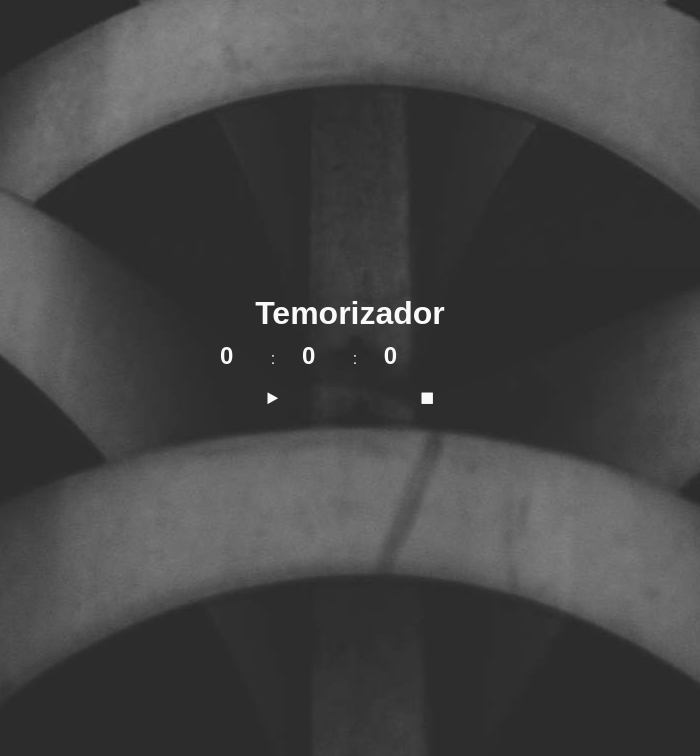
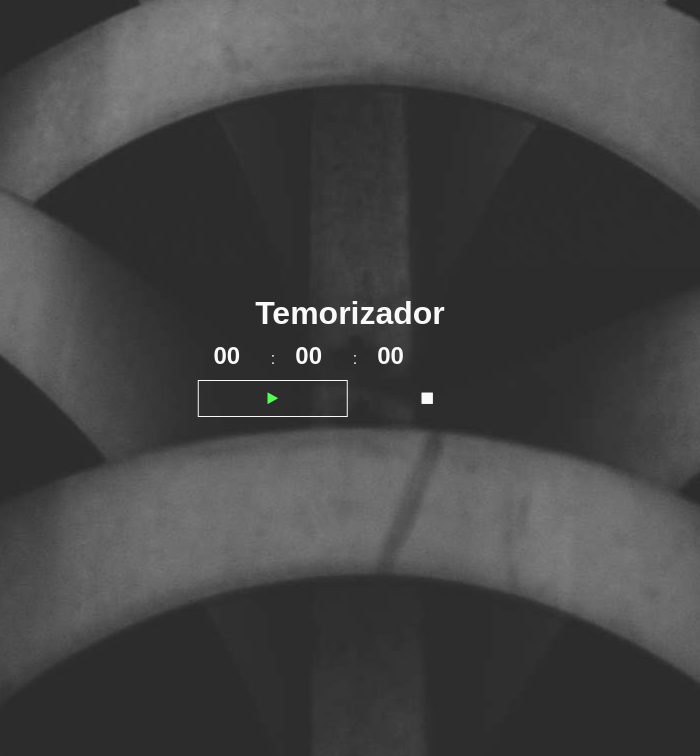
Before and after one commit to SignoSN/Reloj, an Electron app: page tempo.html in a window 700 px wide. Both pictures are taken after a click on the button 272 px from the left and 442 px from the top of the page. Shown: the part 44-800 px from the top of the page. Drawn offline with Linux system fonts and the light colour scheme.

Commit message:
Mejorando la presentación de la aplicación

```diff
--- a/js/tempo.js
+++ b/js/tempo.js
@@ -57,16 +57,14 @@ Tempo = (function() {
 
 })();
 
-Tempo.resetContador();
-
 window.cuenta;
 
 window.salida = document.getElementById('salida');
 
 detener = function() {
-  Tempo.setHora("0");
-  Tempo.setMinuto("0");
-  Tempo.setSegundo("0");
+  Tempo.setHora("00");
+  Tempo.setMinuto("00");
+  Tempo.setSegundo("00");
   Tempo.getSegundo();
   Tempo.getMinuto();
   Tempo.getHora();
@@ -88,16 +86,15 @@ iniciar = function(event) {
 };
 
 contar = function() {
-  Tempo.setHora("0");
-  Tempo.setMinuto("0");
-  Tempo.setSegundo("0");
+  Tempo.setHora("00");
+  Tempo.setMinuto("00");
+  Tempo.setSegundo("00");
   pantalla();
   Tempo.setContador(Tempo.getContador() - 1);
   if (Tempo.getContador() < 0) {
     Tempo.resetContador();
     clearInterval(window.cuenta);
-    window.salida.innerHTML = "<audio src=\"sound/una.mp3\" autoplay ></audios>";
-    return setTimeout(alert("Tiempo Agotado"), 1000);
+    return window.salida.innerHTML = "<audio src=\"sound/una.mp3\" autoplay ></audios>";
   }
 };
 
@@ -106,13 +103,20 @@ pantalla = function() {
   restante = Tempo.getContador();
   minis = Math.floor(restante / 60);
   resHoras = Math.floor(restante / 3600);
-  if (parseInt(resHoras) > 0) {
-    resMinutos = (Math.floor(restante / 60)) - (60 * parseInt(resHoras));
-  } else {
-    resMinutos = Math.floor(restante / 60);
+  resMinutos = (Math.floor(restante / 60)) - (60 * parseInt(resHoras));
+  resSegundos = restante - (60 * minis);
+  if (resHoras < 10) {
+    resHoras = "0" + resHoras;
   }
-  resSegundos = restante - (60 * minis);
+  if (resMinutos < 10) {
+    resMinutos = "0" + resMinutos;
+  }
+  if (resSegundos < 10) {
+    resSegundos = "0" + resSegundos;
+  }
   document.getElementById('hora').value = resHoras;
   document.getElementById('minuto').value = resMinutos;
   return document.getElementById('segundo').value = resSegundos;
 };
+
+detener();
--- a/less/tempo.less
+++ b/less/tempo.less
@@ -41,12 +41,13 @@ body{
         color: @blanco;
         font-weight:bold;
         transition: all 0.3s;
+
     }
-    .inicio:hover{
+    .inicio:hover, .inicio:focus{
         border: 1px solid @blanco;
         color: #5f5;
     }
-    .detener:hover{
+    .detener:hover, .detener:focus{
         border: 1px solid @blanco;
         color: #f55;
     }
```
Also changed, not shown: scripts/tempo.coffee (+19 -13 lines), css/tempo.css.
